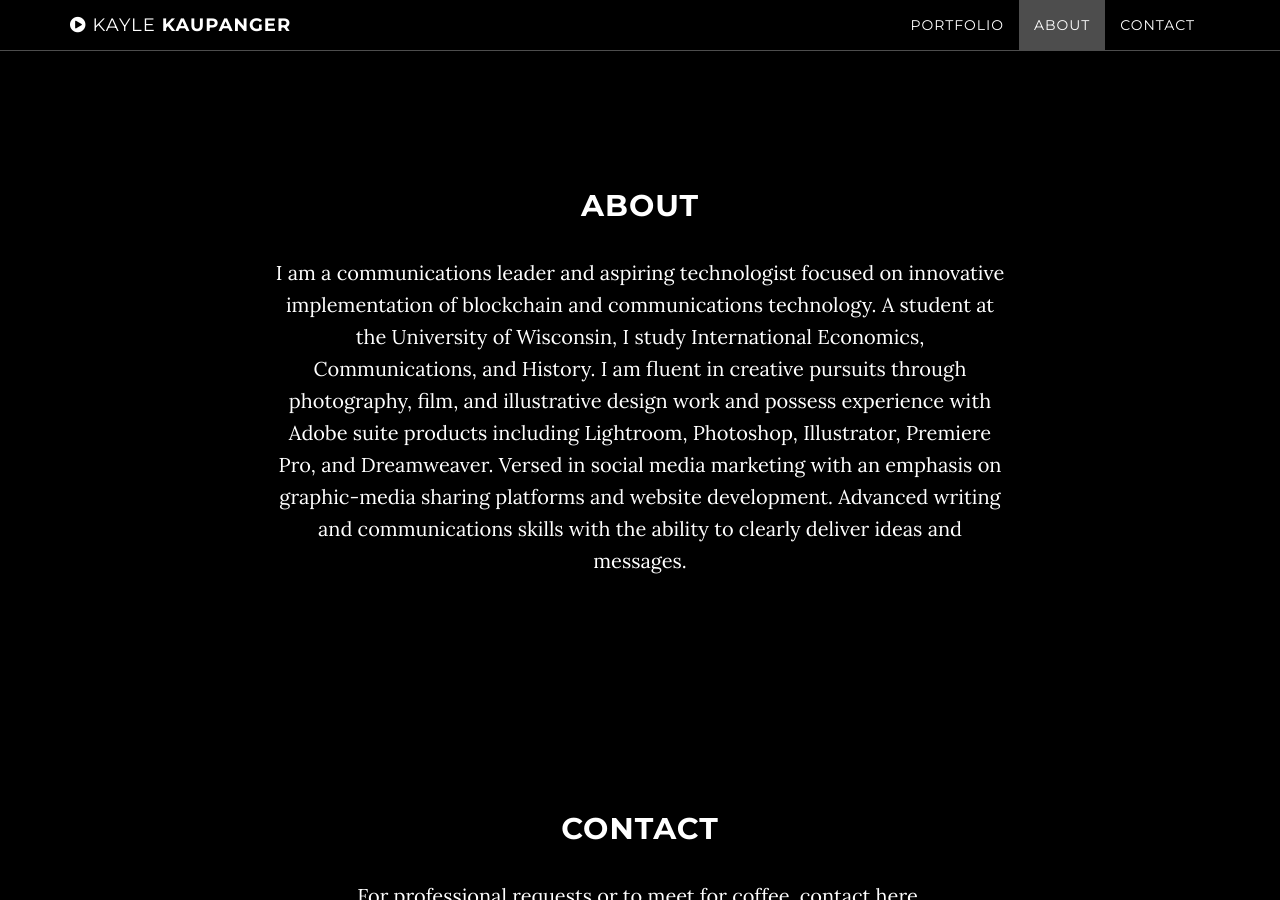
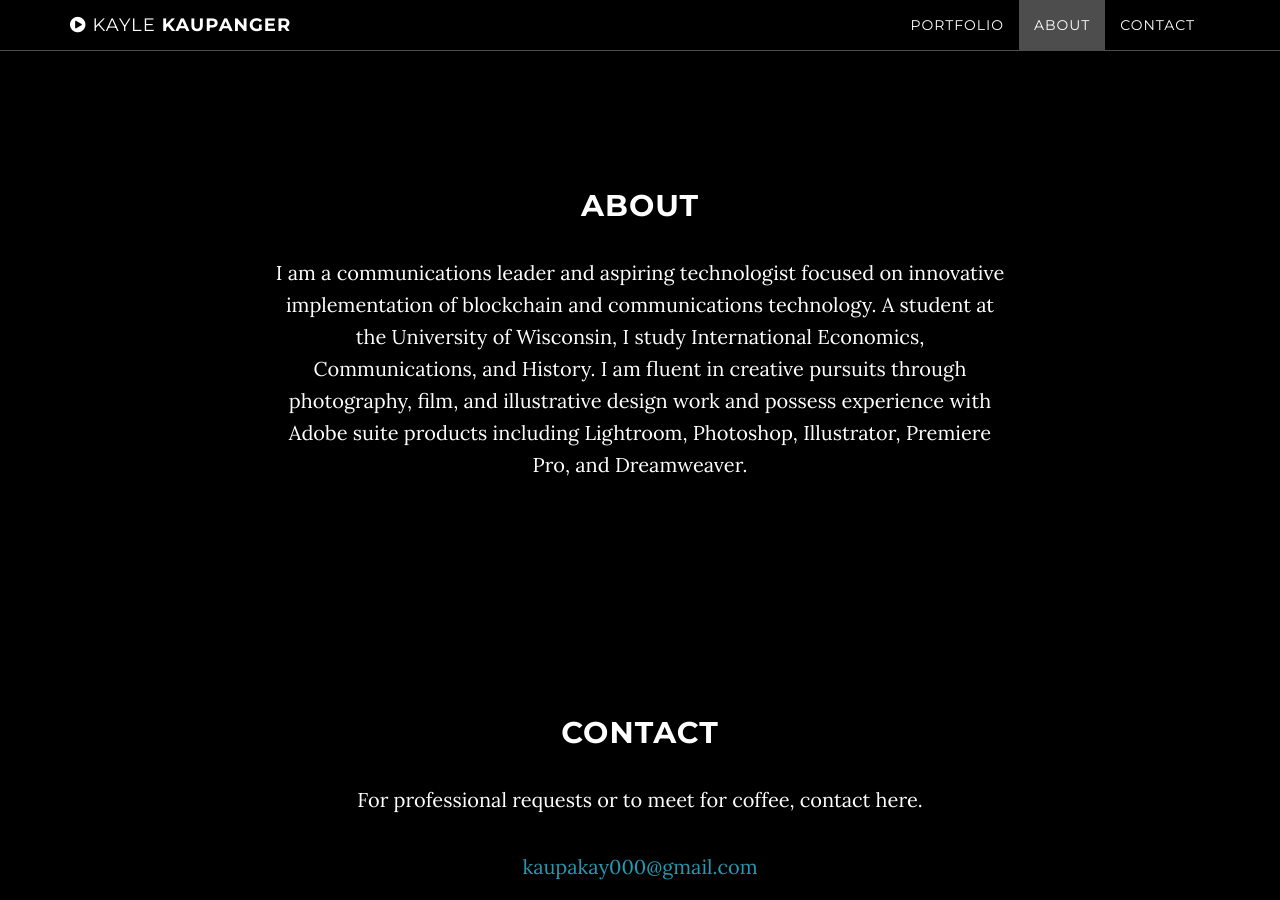
Before and after one commit to kaupanger/kaylekaupanger.com, a Jekyll site: the page built from index.html, in a window 1280 px wide and 900 px high, scrolled down 1179 px. Built offline with Jekyll 4.4.1, drawn with Linux system fonts in a browser that asks for light colours.

Commit message:
Update about.html

```diff
--- a/_includes/about.html
+++ b/_includes/about.html
@@ -4,7 +4,7 @@
             <div class="container">
                 <div class="col-lg-8 col-lg-offset-2">
                     <h2>About</h2>
-                    <p>I am a communications leader and aspiring technologist focused on innovative implementation of blockchain and communications technology. A student at the University of Wisconsin, I study International Economics, Communications, and History. I am fluent in creative pursuits through photography, film, and illustrative design work and possess experience with Adobe suite products including Lightroom, Photoshop, Illustrator, Premiere Pro, and Dreamweaver. Versed in social media marketing with an emphasis on graphic-media sharing platforms and website development. Advanced writing and communications skills with the ability to clearly deliver ideas and messages.</p>
+                    <p>I am a communications leader and aspiring technologist focused on innovative implementation of blockchain and communications technology. A student at the University of Wisconsin, I study International Economics, Communications, and History. I am fluent in creative pursuits through photography, film, and illustrative design work and possess experience with Adobe suite products including Lightroom, Photoshop, Illustrator, Premiere Pro, and Dreamweaver.</p>
                 </div>
             </div>
         </div>
```
